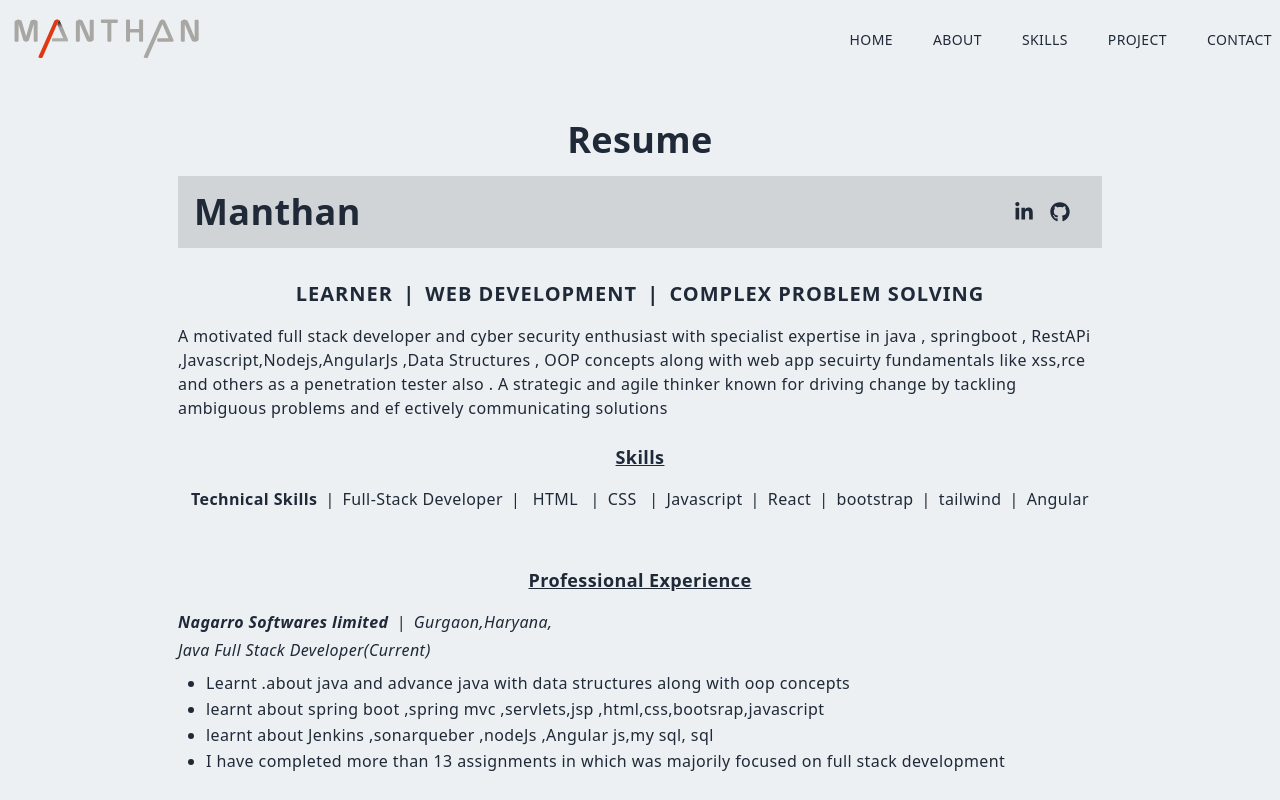
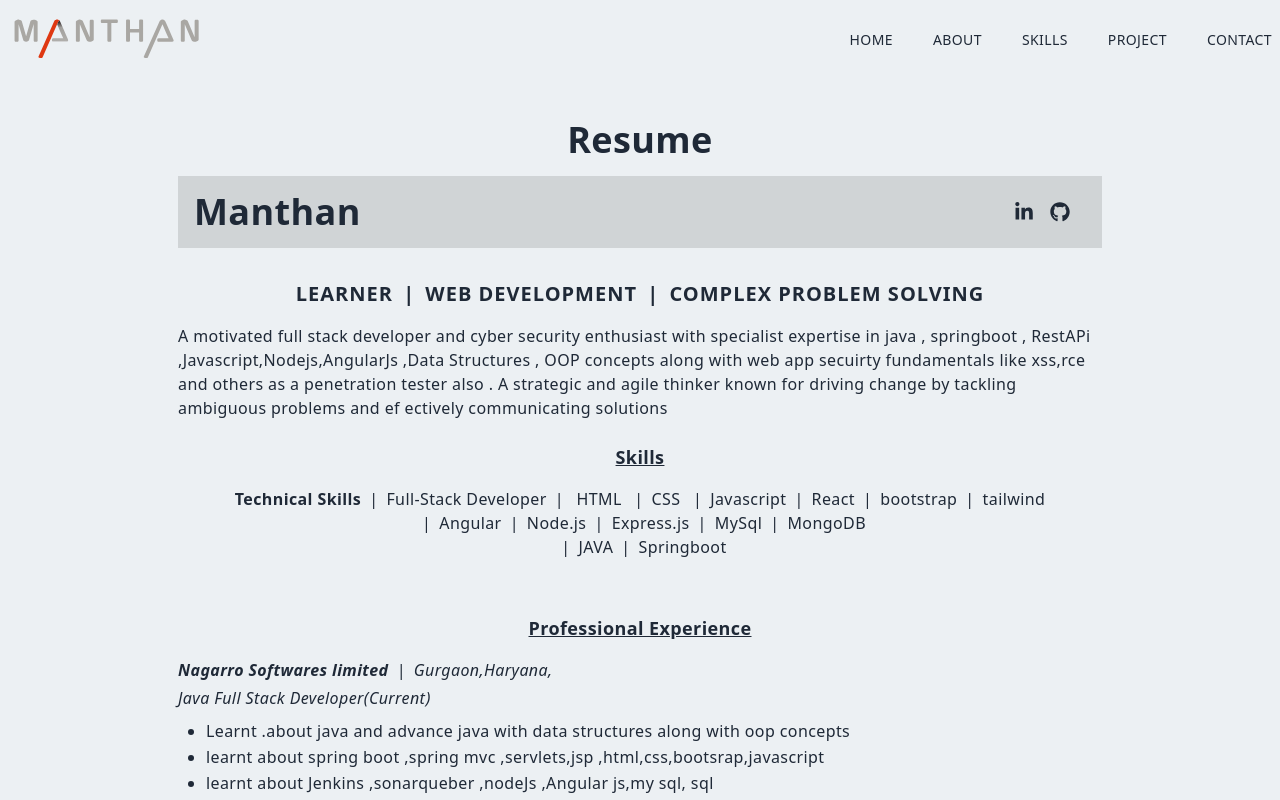
Before and after one commit to manthan8219/next-portfolio, a Next.js app: page /resume in a window 1280 px wide. Shown: the top 800 px of the page. Built offline with nearby package versions, Linux system fonts and the light colour scheme.

Commit message:
Update resume.js

```diff
--- a/pages/resume.js
+++ b/pages/resume.js
@@ -58,8 +58,14 @@ const resume = () => {
             CSS <span className="px-2">|</span>Javascript
             <span className="px-2">|</span>React
             <span className="px-2">|</span>bootstrap
-            <span className="px-2">|</span>tailwind
+            <span className="px-2">|</span>tailwind <br />
             <span className="px-2">|</span>Angular
+            <span className="px-2">|</span>Node.js
+            <span className="px-2">|</span>Express.js
+            <span className="px-2">|</span>MySql
+            <span className="px-2">|</span>MongoDB <br />
+            <span className="px-2">|</span>JAVA
+            <span className="px-2">|</span>Springboot
 
 
 
```
